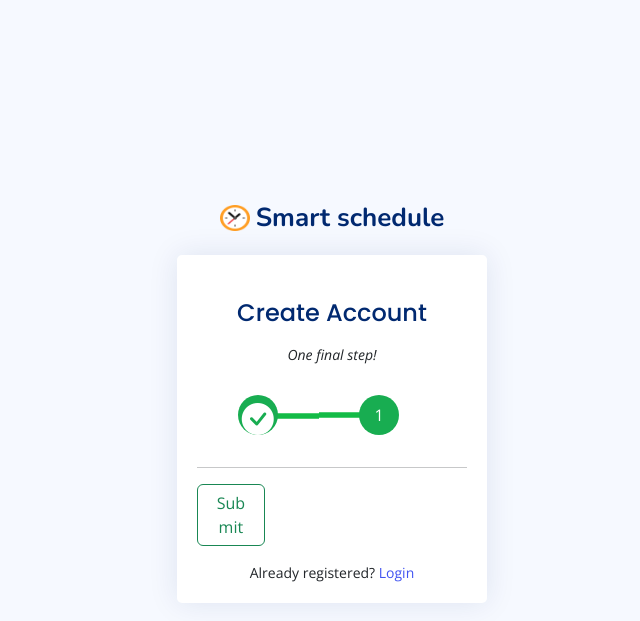
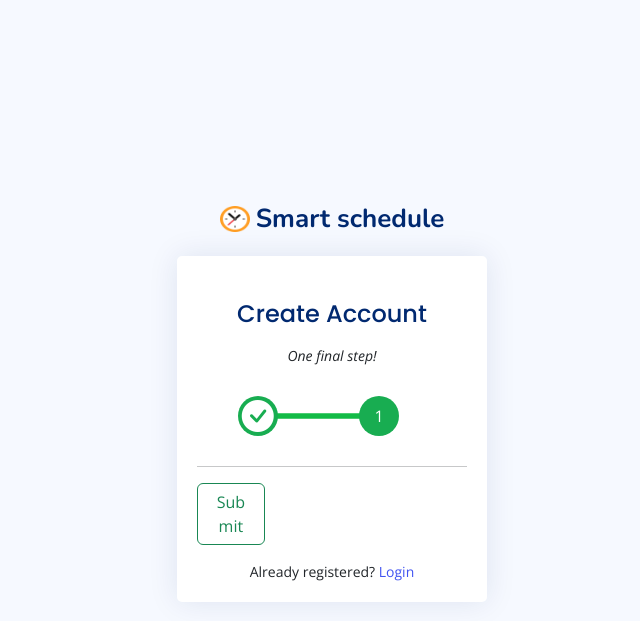
Before and after one commit to morikeli/smart-scheduler, a Django app: template accounts/templates/accounts/signup.html in a window 1280 px wide. Shown: the top 621 px of the page, without its empty margins (308-948 px from the left). Run offline with Django 4.2, Linux system fonts and the light colour scheme; the template is opened without the code that fills it: most values are stand-ins (such as "Sample title", 1, 10 or a date in 2020); some libraries are stand-ins or nearby versions.

Commit message:
update attr. style in <span>

```diff
--- a/accounts/templates/accounts/signup.html
+++ b/accounts/templates/accounts/signup.html
@@ -33,14 +33,14 @@
 												<ul class="list-unstyled form-wizard-steps clearfix">
 													{% if wizard.steps.step1 == 1 %}
 													<li class="active">
-														<span>{% if wizard.steps.step1 == 1 %}{{ wizard.steps.step1 }}{% else %} <i class="bi-check-circle-fill" style="font-size: 20px;"></i> {% endif %}</span>
+														<span>{% if wizard.steps.step1 == 1 %}{{ wizard.steps.step1 }}{% else %} <i class="bi-check-circle-fill" style="font-size: 32px;"></i> {% endif %}</span>
 													</li>
 													<li>
 														<span>{% if wizard.steps.step1 == 2 %}{{ wizard.steps.step1 }}{% else %}{{ wizard.steps.count }}{% endif %}</span>
 													</li>
 													{% else %}
 													<li class="active">
-														<span class="px-1 py-1">{% if wizard.steps.step1 == 1 %}{{ wizard.steps.step1 }}{% else %} <i class="bi-check-circle-fill" style="font-size: 32px;"></i> {% endif %}</span>
+														<span>{% if wizard.steps.step1 == 1 %}{{ wizard.steps.step1 }}{% else %} <i class="bi-check-circle-fill" style="font-size: 32px;"></i> {% endif %}</span>
 													</li>
 													<li class="active">
 														<span>{% if wizard.steps.step1 == 2 %}{{ wizard.steps.step1 }}{% else %}{{ wizard.steps.count }}{% endif %}</span>
```
